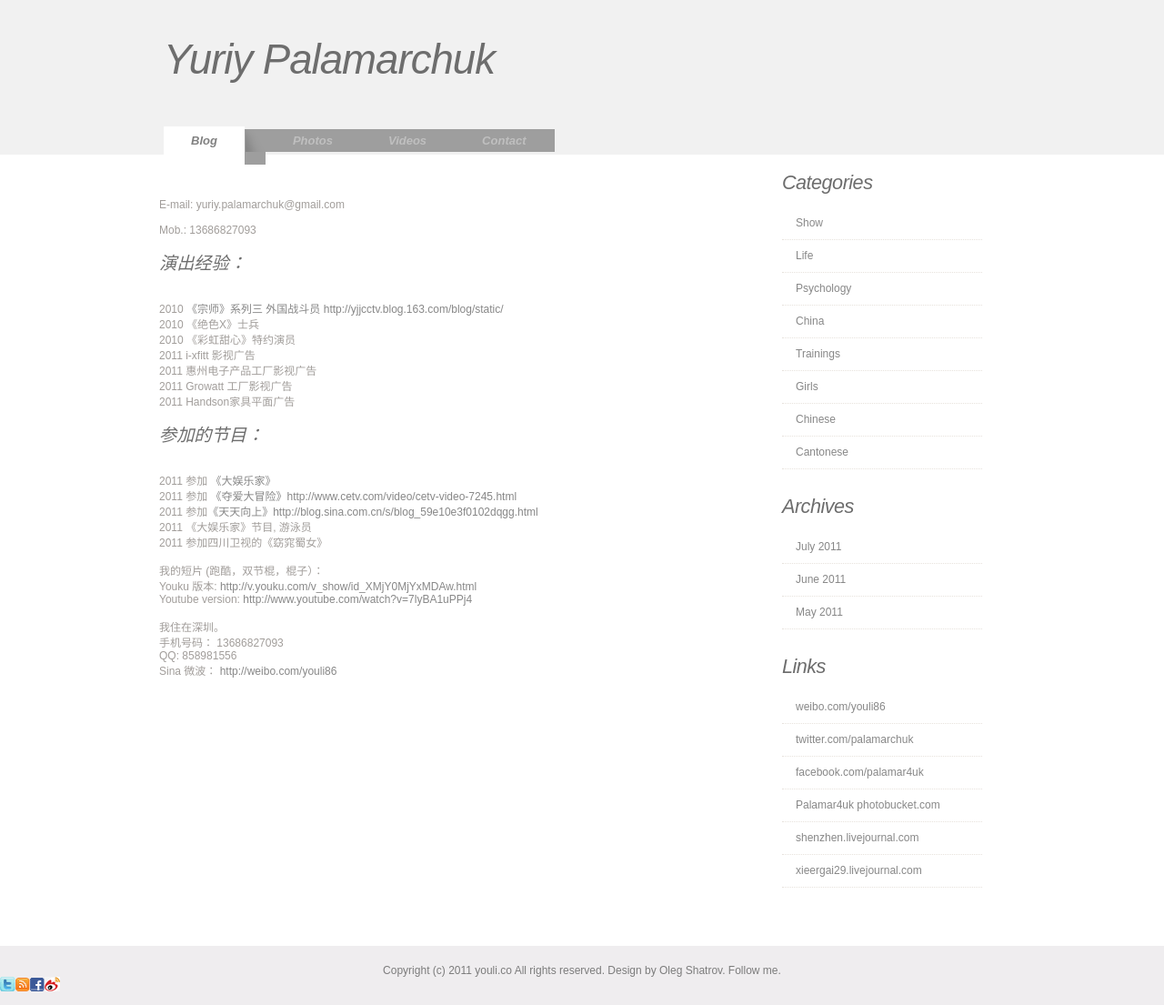
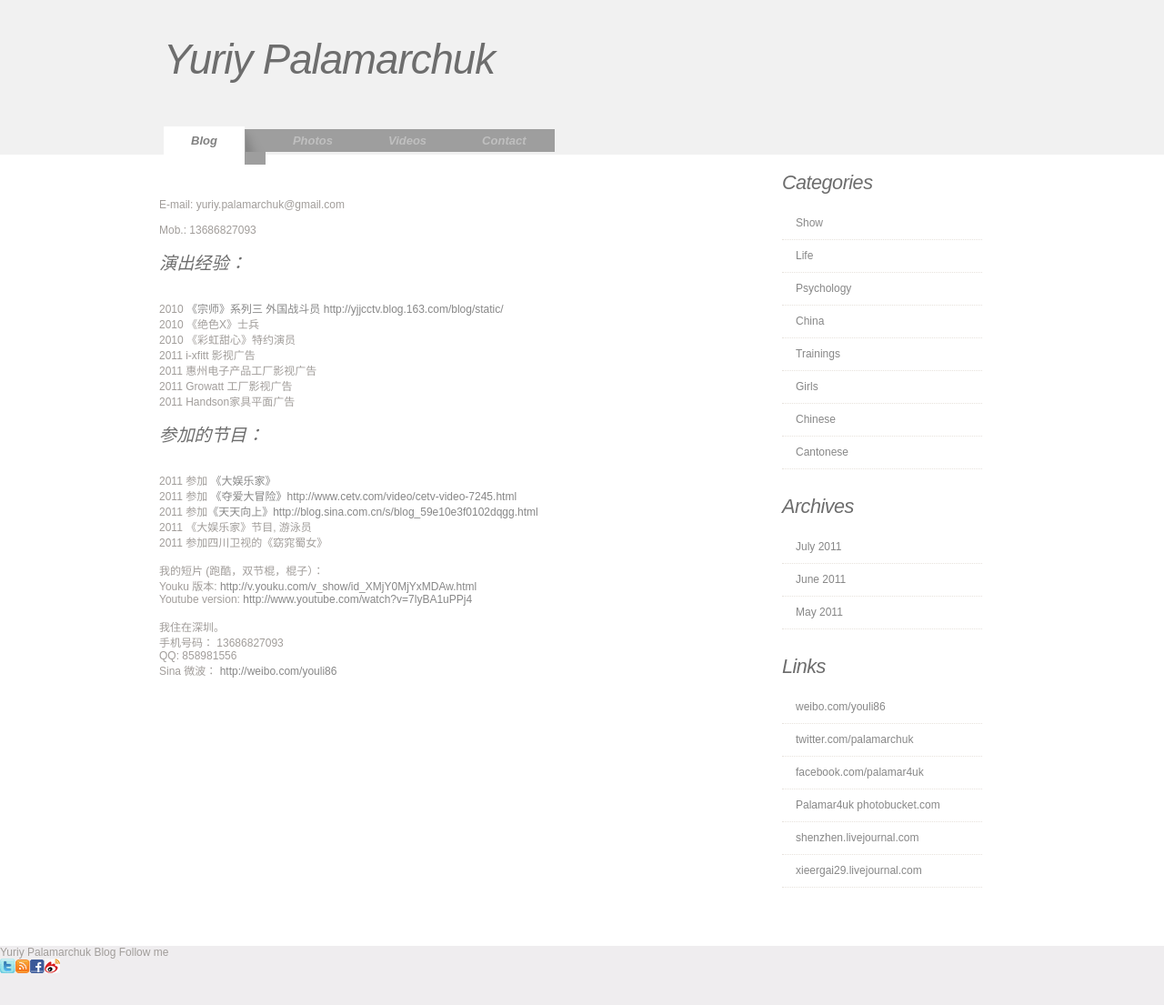
Before and after one commit to iurii/iurii.github.com, a Jekyll site: the page built from about.html, in a window 1280 px wide, cut to the strip 0-1105 px from the top of the page. Shown: the whole strip at 91% size. Built offline with Jekyll 4.4.1, drawn with Linux system fonts in a browser that asks for light colours; grey boxes are pictures that could not be loaded.

Commit message:
new icons added in footer

```diff
--- a/_layouts/default.html
+++ b/_layouts/default.html
@@ -176,11 +176,10 @@ else {
 
 </div>
 <div id="footer">
-	<div><p>Copyright (c) 2011 youli.co All rights reserved. Design by <a href="http://shenzhen.livejournal.com/">Oleg Shatrov</a>. Follow me.</p>
-
-            <div style="float:left; height: 17px"><img src="images/twitter.png"/><img src="images/atom.png"/><img src="images/facebook.png"/><img src="images/weibo.png" />  </div>
-        </div>
-
+	<span>
+        Yuriy Palamarchuk Blog
+        </span>
+        <span style="">Follow me<br /><img src="images/twitter.png"/><img src="images/atom.png"/><img src="images/facebook.png"/><img src="images/weibo.png" />  </span>
 
 </div>
 <!-- end #footer -->
```
